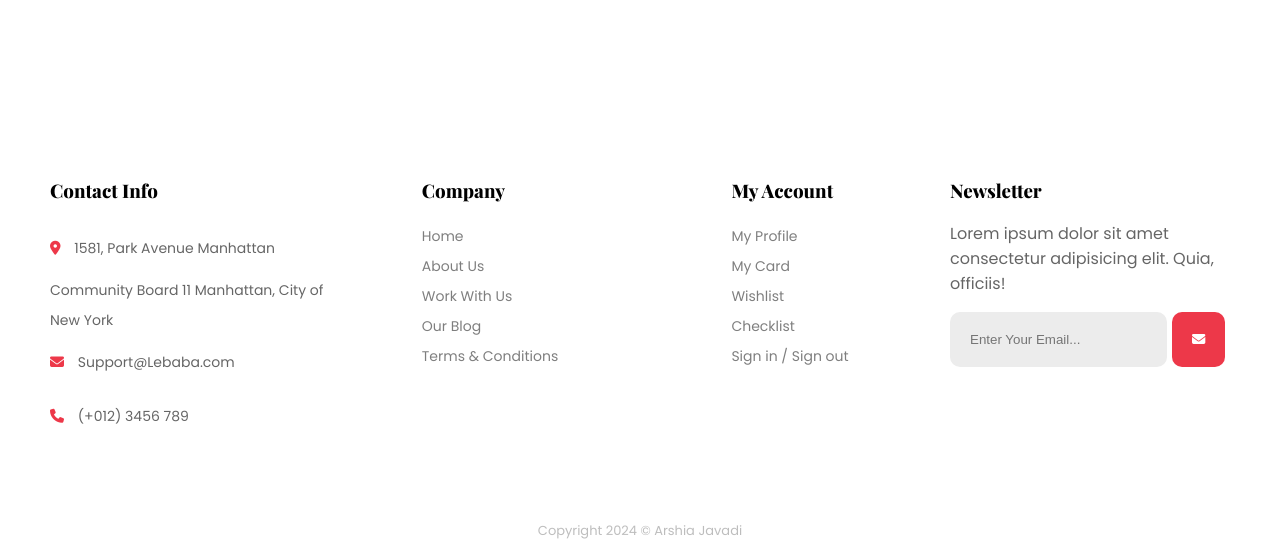
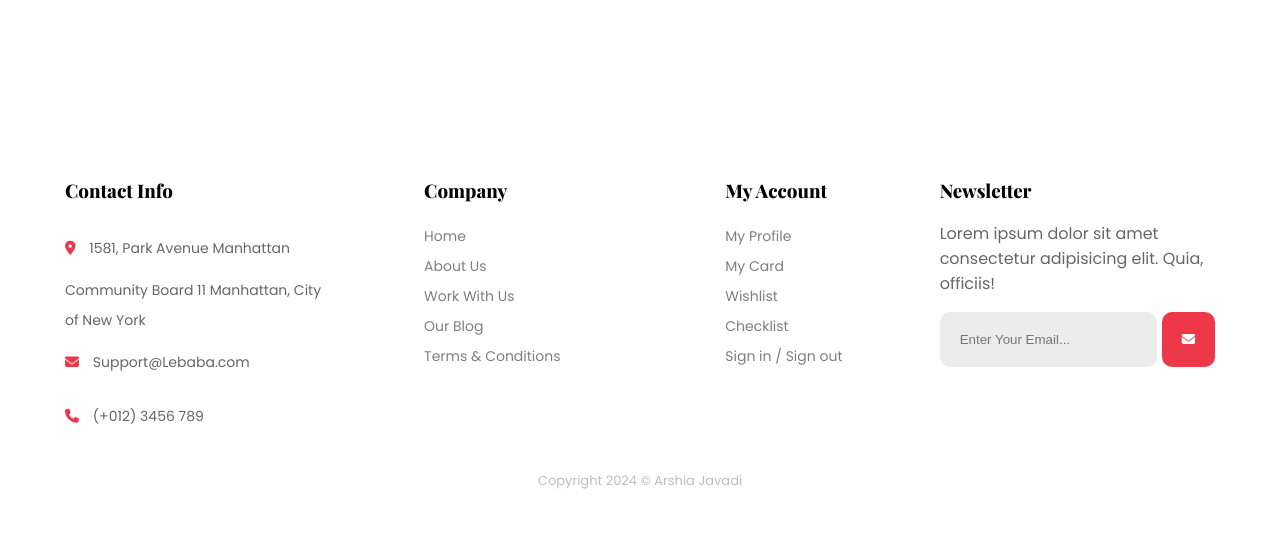
Before and after one commit to Arshiajavadi/Lebaba-Webpage, a plain HTML site: page index.html in a window 1280 px wide. Shown: the part 5155-5704 px from the top of the page. After the commit the page ends 5654 px from the top, so only its background shows below. Drawn offline with nearby package versions, Linux system fonts and the light colour scheme; a web font is replaced by a local one.

Commit message:
Footer Section fix commit.

```diff
--- a/CSS/style.css
+++ b/CSS/style.css
@@ -1027,8 +1027,9 @@ footer a:hover {
     grid-template-columns: repeat(4, 1fr);
     justify-items: center;
     margin: auto;
-    max-width: 115;
+    max-width: 115rem;
     padding: 5rem;
+    padding-bottom: 0;
   }
   .collapsible__content {
     opacity: 1;
```
